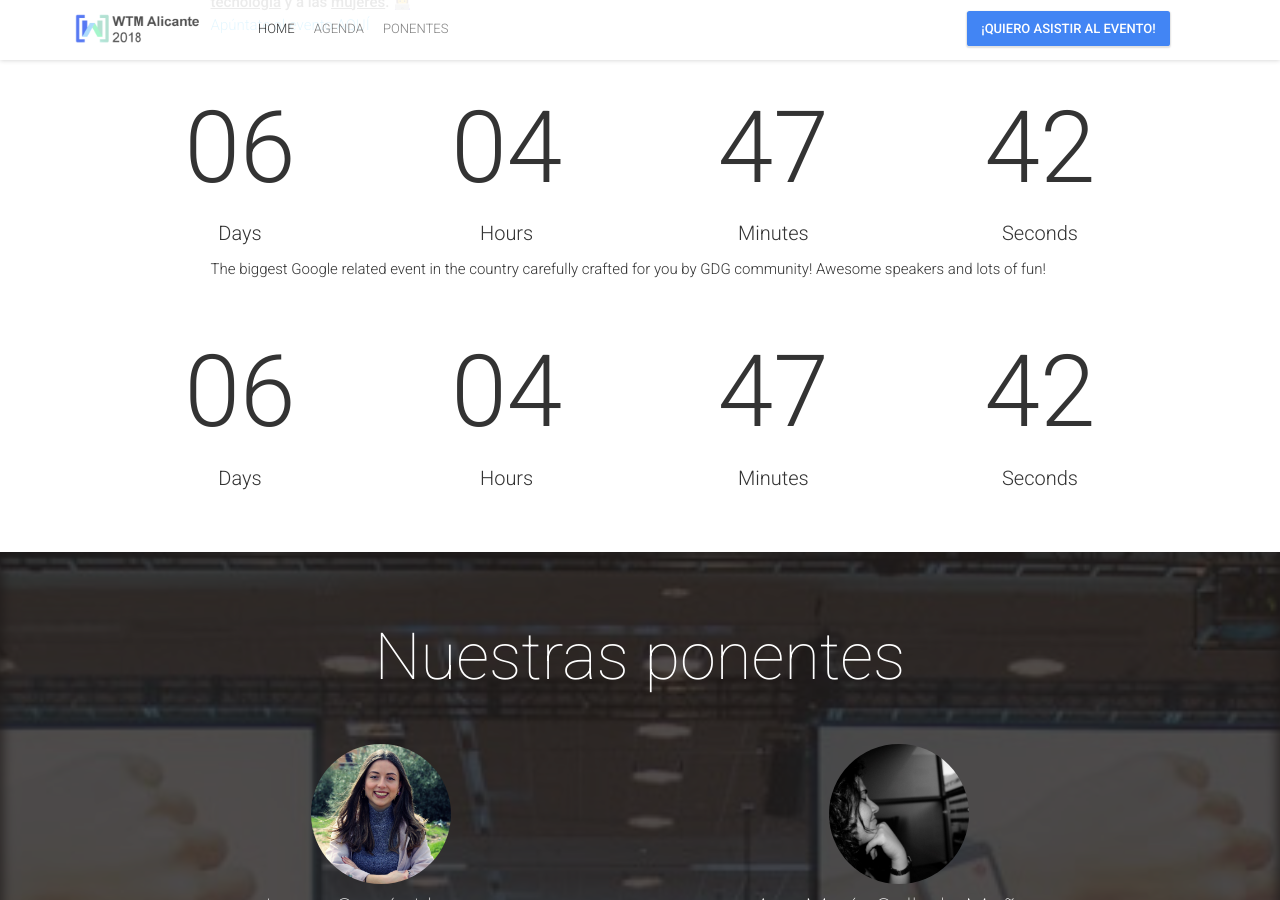
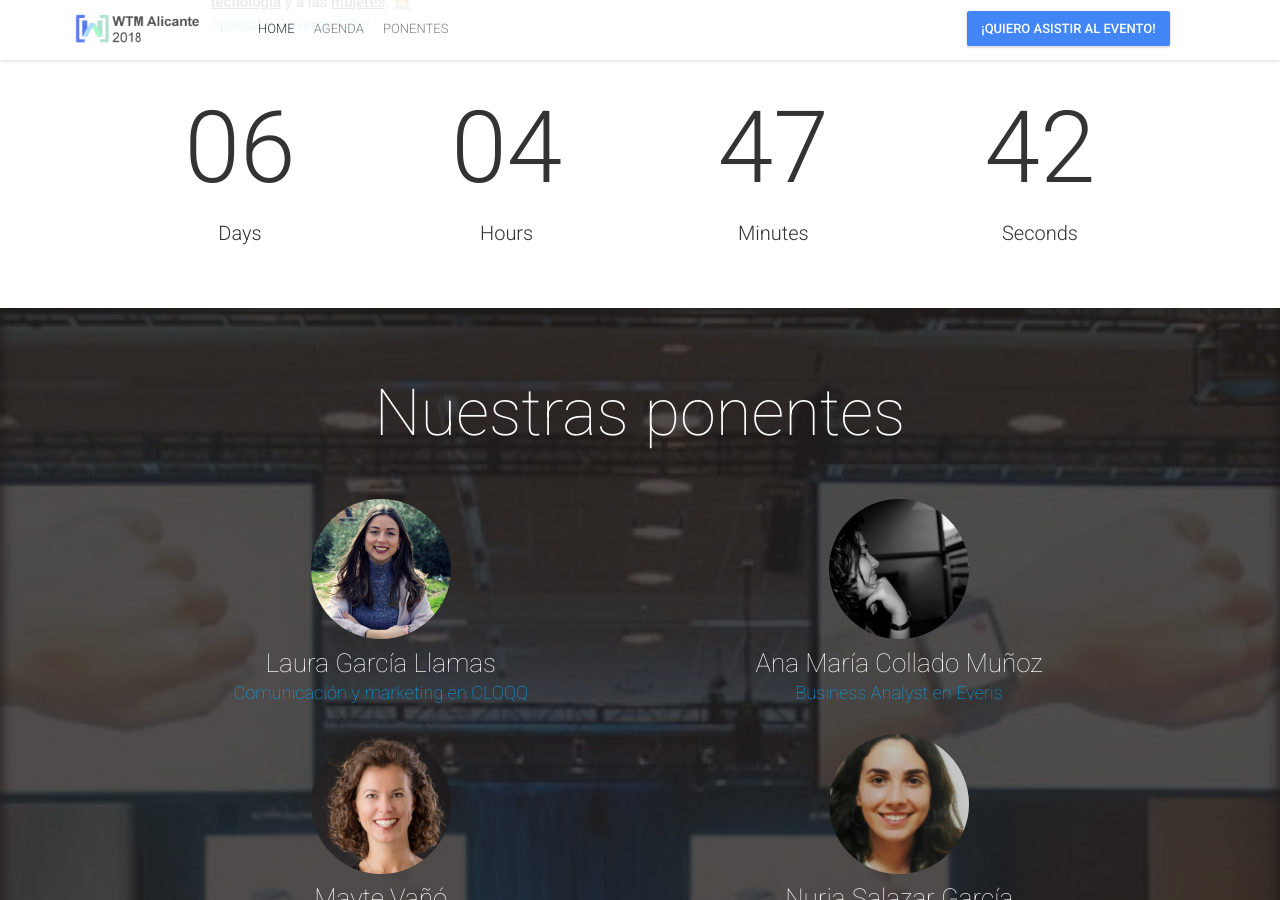
Before and after one commit to wtmalicante/wtmalicante.github.io, a Jekyll site: the page built from index.html, in a window 1280 px wide and 900 px high, scrolled down 1226 px. Built offline with Jekyll 4.4.1, drawn with Linux system fonts in a browser that asks for light colours; nearby versions of some CDN libraries; comment, search, counter and statistics services are not loaded.

Commit message:
Update _config.yml

```diff
--- a/_config.yml
+++ b/_config.yml
@@ -62,7 +62,7 @@ heroButtons:
 aboutTitle: "Women Techmakers Alicante"
 aboutBlock:
 - {title: "Conference", text: '<b>Women Techmakers</b> es una iniciativa liderada por Google para dar visibilidad a las mujeres en el ámbito de la tecnología. Con motivo del<b> Día Internacional de la Mujer</b>, se promueven diferentes eventos alrededor del mundo con el objetivo de dar a conocer el trabajo y el conocimiento de las mujeres en el sector técnico.<br/>Desde <a href="https://www.meetup.com/es-ES/GDG-Alicante/">GDG Alicante</a> (Google Developer Group) queremos aportar nuestro granito de arena para promover la tecnología entre las mujeres y jóvenes de nuestra ciudad.</b> Este evento será<b> gratuito y abierto a toda la comunidad </b>y tendrá como <b>protagonista a la <u>tecnología</u> y a las <u>mujeres</u>.</b> 👩‍💻 </br> <a href="https://www.meetup.com/es-ES/GDG-Alicante/events/248135541/?eventId=248135541"> Apúntate al evento AQUÍ</a>'}
-- {title: "Conference", image: "conference.jpg", text: "The biggest Google related event in the country carefully crafted for you by GDG community! Awesome speakers and lots of fun!" }
+#- {title: "Conference", image: "conference.jpg", text: "The biggest Google related event in the country carefully crafted for you by GDG community! Awesome speakers and lots of fun!" }
 # - {title: "Workshops", image: "workshop.jpg", text: "Full-day of workshops, hands-on experience, hacking and debugging. Come and tame your favourite technology!" }
 # - {title: "Hackathon", image: "hackathon.jpg", text: "Full-day freestyle hackathon! Want some real team building on friday? Grab your team and join our hackathon!" }
 
```
